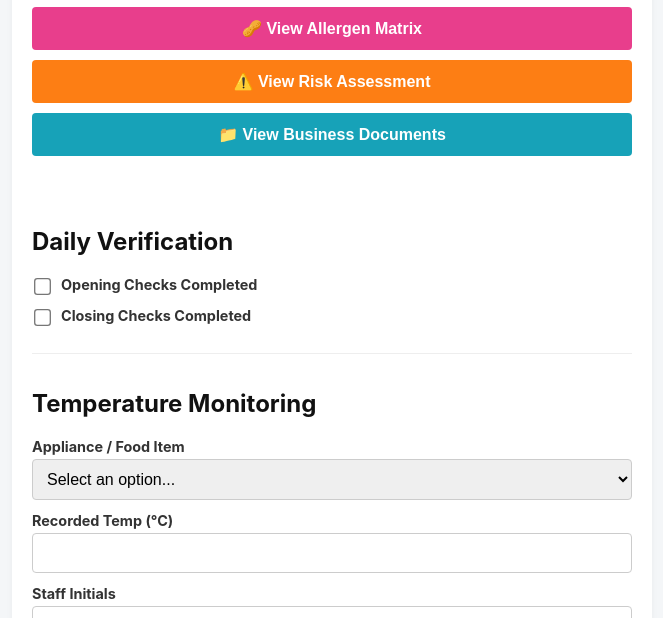
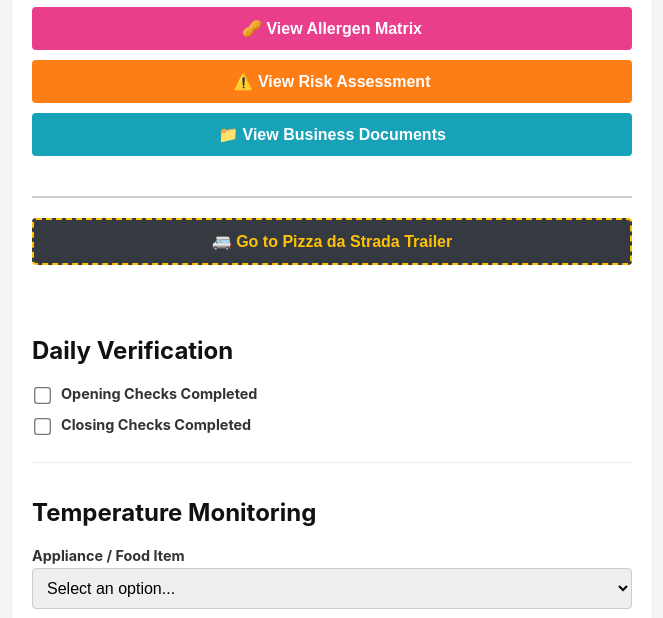
Before and after one commit to CasaMiaBroseley67/SFBB-CasaMia, a website: page public/index.html in a window 1280 px wide. Shown: the part 168-786 px from the top of the page, without its empty margins (308-971 px from the left). Drawn offline with Linux system fonts and the light colour scheme; no server answers.

Commit message:
Update index.html

```diff
--- a/public/index.html
+++ b/public/index.html
@@ -35,6 +35,8 @@
         .btn-risk:hover { background: #e06a0b; }
         .btn-doc { background: #17a2b8; margin-bottom: 20px; }
         .btn-doc:hover { background: #117a8b; }
+        .btn-trailer { background: #343a40; margin-bottom: 20px; border: 2px dashed #ffc107; color: #ffc107; }
+        .btn-trailer:hover { background: #23272b; }
 
         .btn-export { background: #28a745; margin-top: 10px; }
         .btn-export:hover { background: #218838; }
@@ -53,6 +55,8 @@
     <button class="btn-allergen" onclick="window.location.href='/allergens.html'">🥜 View Allergen Matrix</button>
     <button class="btn-risk" onclick="window.location.href='/risks.html'">⚠️ View Risk Assessment</button>
     <button class="btn-doc" onclick="window.location.href='/documents.html'">📁 View Business Documents</button>
+    <hr style="border: 0.5px solid #ccc; margin: 20px 0;">
+    <button class="btn-trailer" onclick="window.location.href='https://pizzadastrada.onrender.com/'">🚐 Go to Pizza da Strada Trailer</button>
 
     <p id="today-date" style="font-weight: bold; color: #666;"></p>
 
```
